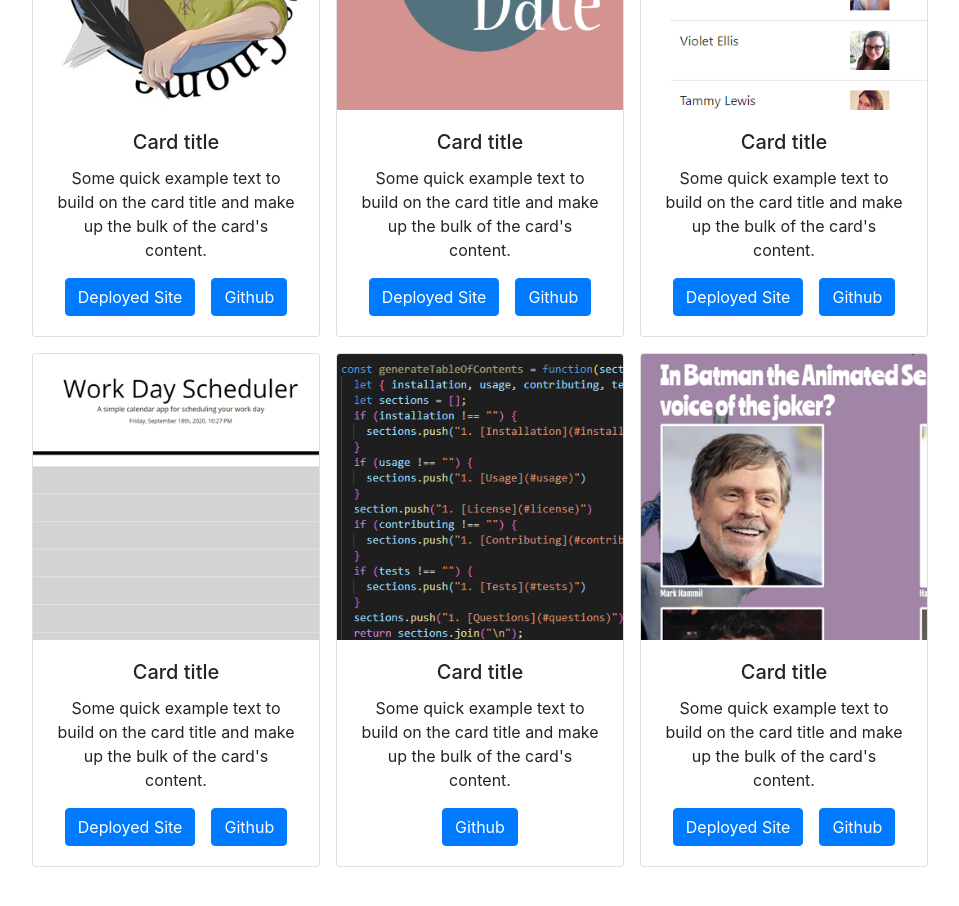
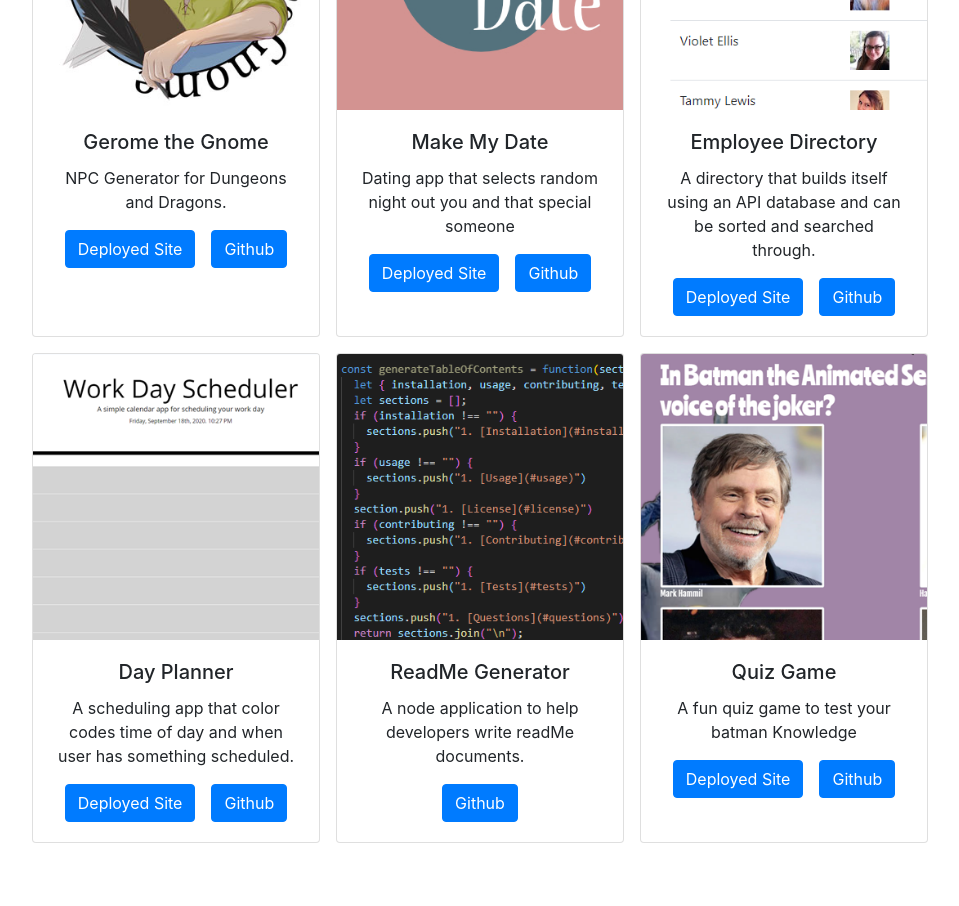
Before and after one commit to insideseanshead/react-portfolio, a React (Create React App) app: page /portfolio in a window 1280 px wide. Shown: the part 460-1366 px from the top of the page, without its empty margins (160-1119 px from the left). Built offline with nearby package versions, Linux system fonts and the light colour scheme.

Commit message:
updated portfolio and nav routes

```diff
--- a/src/pages/portfolio/index.js
+++ b/src/pages/portfolio/index.js
@@ -14,10 +14,9 @@ export default function index() {
       <div className="card float-left m-2">
         <img src={gerome} className="card-img-top" alt="Gerome the Gnome Logo" />
         <div className="card-body">
-          <h5 className="card-title">Card title</h5>
+          <h5 className="card-title">Gerome the Gnome</h5>
           <p className="card-text">
-            Some quick example text to build on the card title and make up the
-            bulk of the card's content.
+            NPC Generator for Dungeons and Dragons.
           </p>
           <a href="https://gerome-the-gnome.herokuapp.com/" className="btn btn-primary mr-3" target="_blank">
             Deployed Site
@@ -31,10 +30,9 @@ export default function index() {
       <div className="card float-left m-2">
         <img src={makeMyDate} className="card-img-top" alt="Gerome the Gnome Logo" />
         <div className="card-body">
-          <h5 className="card-title">Card title</h5>
+          <h5 className="card-title">Make My Date</h5>
           <p className="card-text">
-            Some quick example text to build on the card title and make up the
-            bulk of the card's content.
+            Dating app that selects random night out you and that special someone
           </p>
           <a href="https://mfallesen.github.io/plannerly/" className="btn btn-primary mr-3" target="_blank">
             Deployed Site
@@ -48,10 +46,9 @@ export default function index() {
       <div className="card float-left m-2">
         <img src={directory} className="card-img-top" alt="Gerome the Gnome Logo" />
         <div className="card-body">
-          <h5 className="card-title">Card title</h5>
+          <h5 className="card-title">Employee Directory</h5>
           <p className="card-text">
-            Some quick example text to build on the card title and make up the
-            bulk of the card's content.
+            A directory that builds itself using an API database and can be sorted and searched through.
           </p>
           <a href="https://sean-employee-directory.herokuapp.com/" className="btn btn-primary mr-3" target="_blank">
             Deployed Site
@@ -65,10 +62,9 @@ export default function index() {
       <div className="card float-left m-2">
         <img src={schedule} className="card-img-top" alt="Gerome the Gnome Logo" />
         <div className="card-body">
-          <h5 className="card-title">Card title</h5>
+          <h5 className="card-title">Day Planner</h5>
           <p className="card-text">
-            Some quick example text to build on the card title and make up the
-            bulk of the card's content.
+            A scheduling app that color codes time of day and when user has something scheduled.
           </p>
           <a href="https://insideseanshead.github.io/Day-Planner/" className="btn btn-primary mr-3" target="_blank">
             Deployed Site
@@ -82,10 +78,9 @@ export default function index() {
       <div className="card float-left m-2">
         <img src={readMe} className="card-img-top" alt="Gerome the Gnome Logo" />
         <div className="card-body">
-          <h5 className="card-title">Card title</h5>
+          <h5 className="card-title">ReadMe Generator</h5>
           <p className="card-text">
-            Some quick example text to build on the card title and make up the
-            bulk of the card's content.
+            A node application to help developers write readMe documents.
           </p>
           <a href="https://github.com/insideseanshead/readmeGenerator" className="btn btn-primary" target="_blank">
             Github
@@ -95,10 +90,9 @@ export default function index() {
       <div className="card float-left m-2">
         <img src={quiz} className="card-img-top" alt="Gerome the Gnome Logo" />
         <div className="card-body">
-          <h5 className="card-title">Card title</h5>
+          <h5 className="card-title">Quiz Game</h5>
           <p className="card-text">
-            Some quick example text to build on the card title and make up the
-            bulk of the card's content.
+            A fun quiz game to test your batman Knowledge
           </p>
           <a href="https://insideseanshead.github.io/Quiz/" className="btn btn-primary mr-3" target="_blank">
             Deployed Site
```
